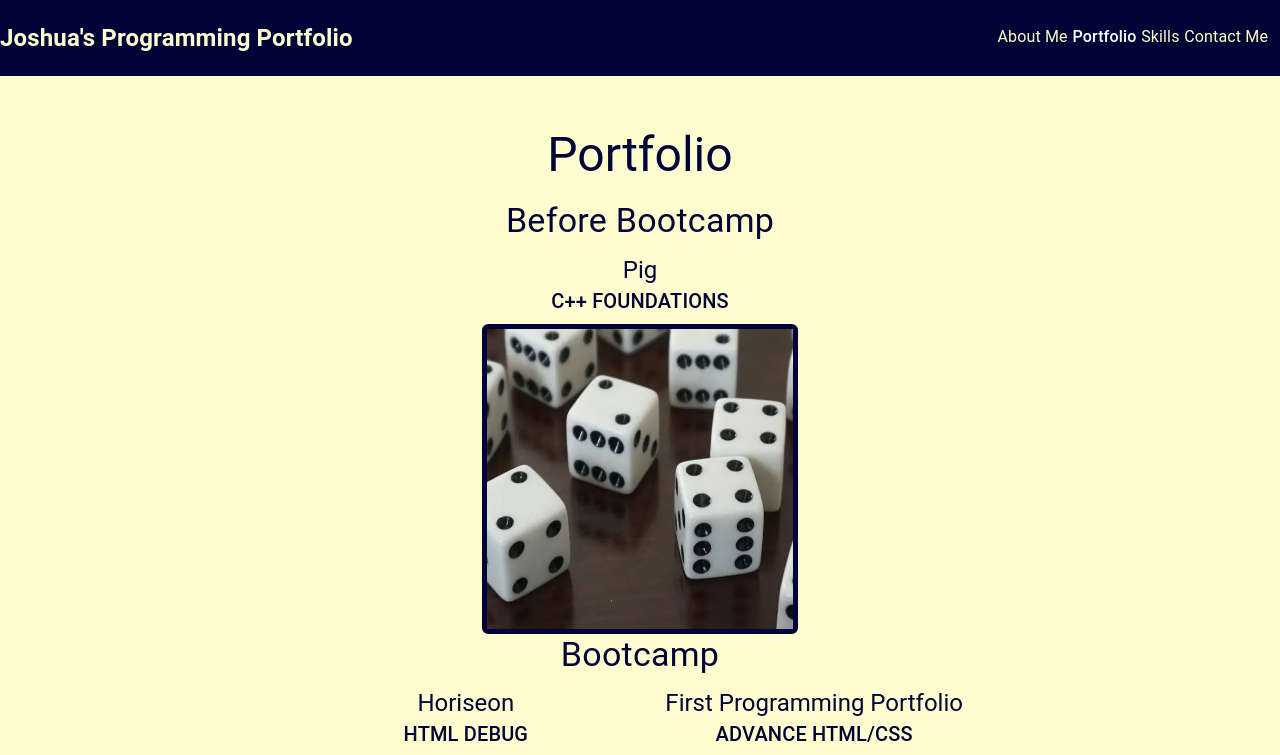
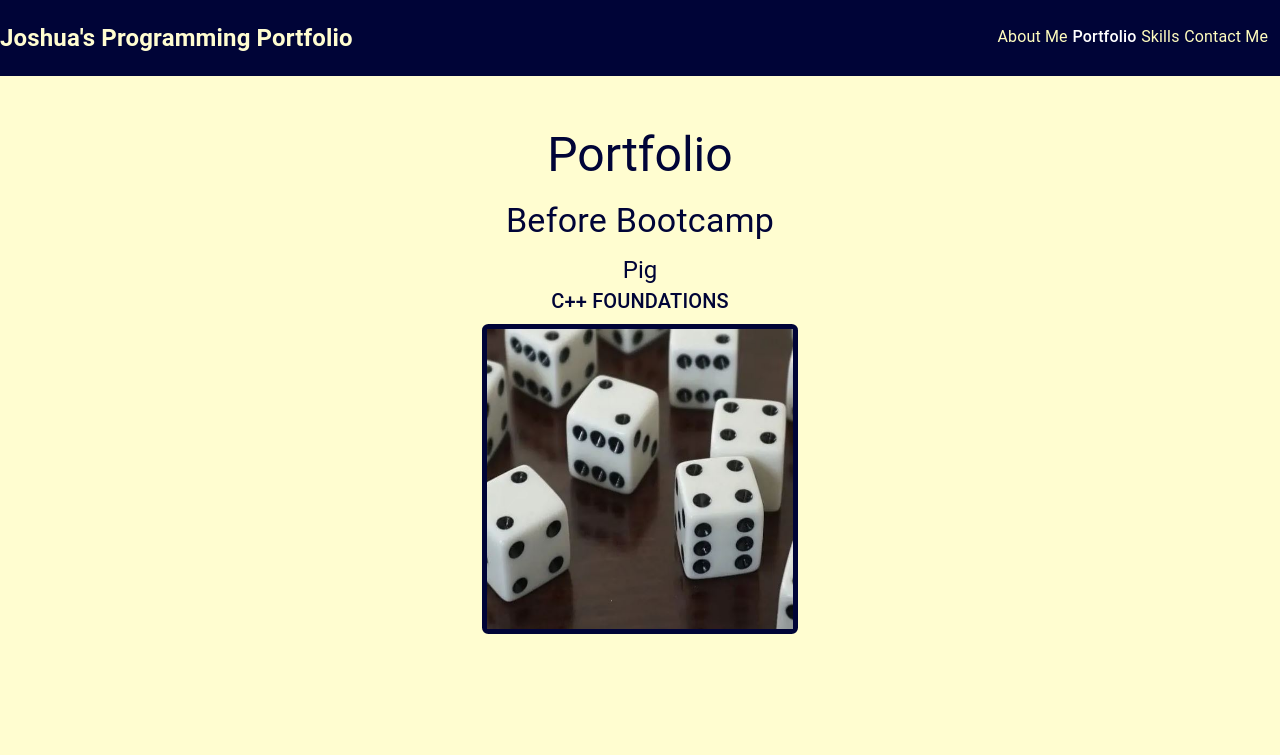
Before and after one commit to CoderJ01/material-ui-programming-portfolio, a React (Create React App) app: page /portfolio in a window 1280 px wide. Shown: the top 755 px of the page. Built offline with nearby package versions, Linux system fonts and the light colour scheme.

Commit message:
change minHeight

```diff
--- a/src/components/Section/Section.component.jsx
+++ b/src/components/Section/Section.component.jsx
@@ -5,10 +5,10 @@ import { Typography } from '@mui/material';
 import Grid from '@mui/material/Grid';
 import Content from '../../components/Content/Content.component';
 
-const Section = ({ dataObj = [], sectionHeight, topBoxHeight = 100 }) => {
+const Section = ({ dataObj = [] }) => {
     return (
         <Container maxWidth="md">
-            <Box sx={{ minHeight: sectionHeight + 'vh', textAlign: 'center' }}>
+            <Box sx={{ minHeight: '70vh', textAlign: 'center' }}>
                 <Typography variant="h4" gutterBottom sx={{ color: 'rgb(0, 4, 55)' }}>{dataObj.title}</Typography>
                 <Box sx={{ flexGrow: 1 }}>
                     <Grid container spacing={4} sx={{ justifyContent: 'center'}}>
```
